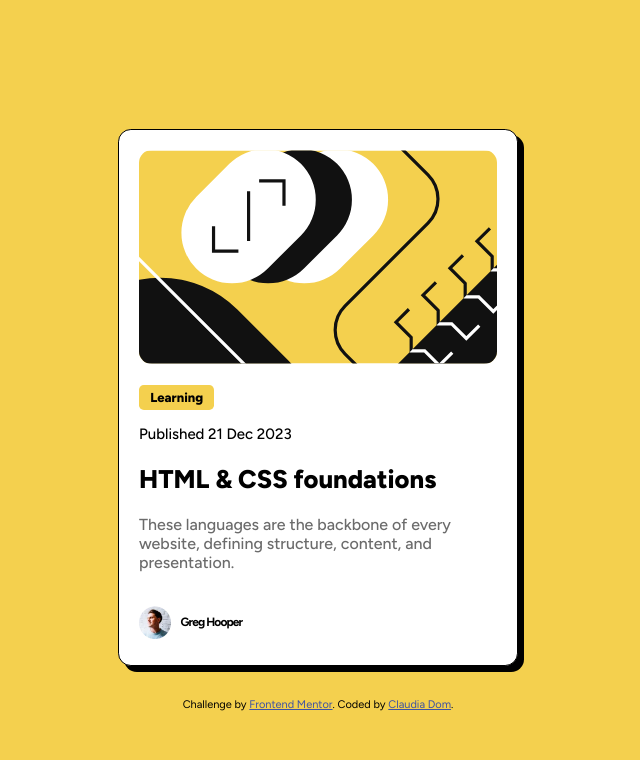
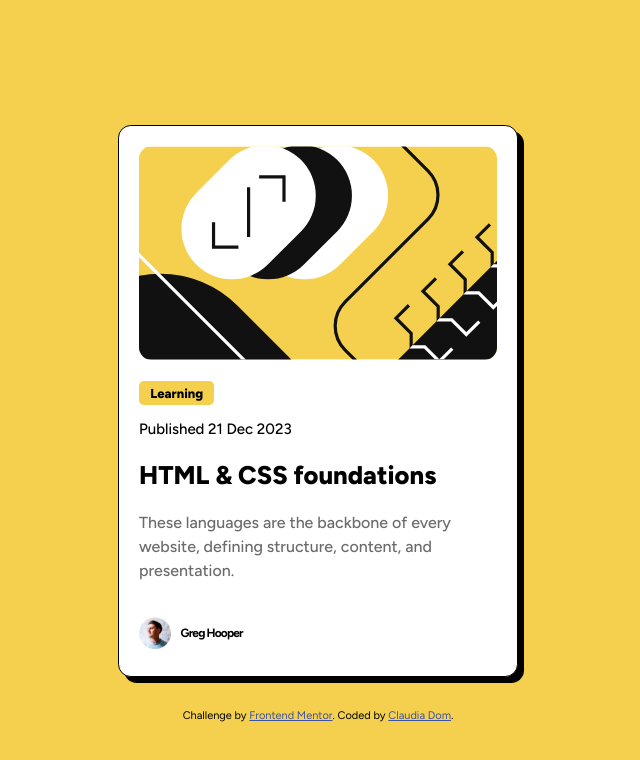
Before and after one commit to ClaudiaRamirezD/blog-preview-card, a plain HTML site: page index.html in a window 1280 px wide. Shown: the whole page, without its empty margins (322-962 px from the left). Drawn offline with Linux system fonts and the light colour scheme.

Commit message:
Commit : Improved

```diff
--- a/styles.css
+++ b/styles.css
@@ -25,7 +25,7 @@ body{
     align-items: center;
     justify-content: center;
     height: calc(100vh - 1px);
-    margin: 1.3rem;
+    margin: 1.5rem;
 }
 
 img, picture, video, canvas, svg {
@@ -92,6 +92,7 @@ p, h1, h2, h3, h4, h5, h6 {
     font-size: 1rem;
     font-weight: 500;
     color: var(--gray-light);
+    line-height: 1.5rem;
 }
 
 .contact{
@@ -108,7 +109,8 @@ p, h1, h2, h3, h4, h5, h6 {
 }
 
 .contact .name{
-    letter-spacing: -.9px;
+    letter-spacing: -.85px;
+    font-weight: 900;
 }
 
 @media (min-width: 500px) {
```
